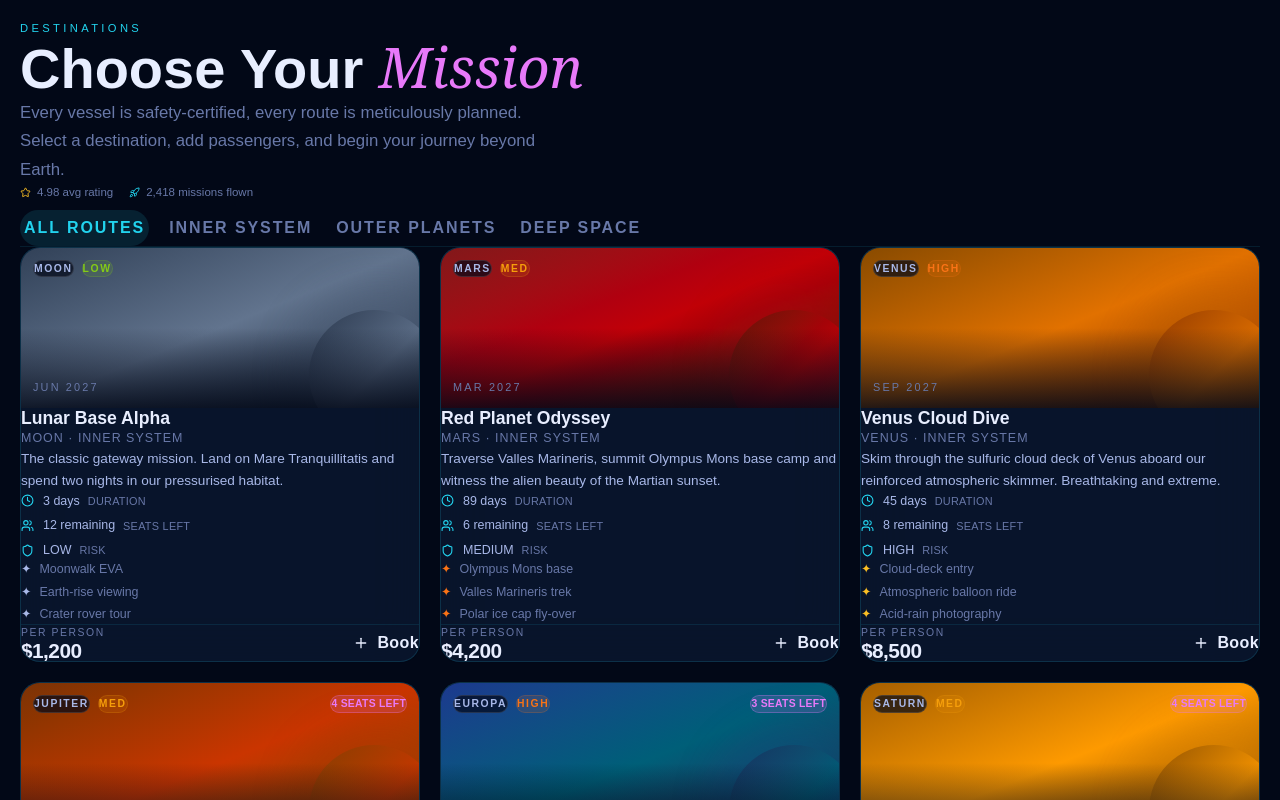
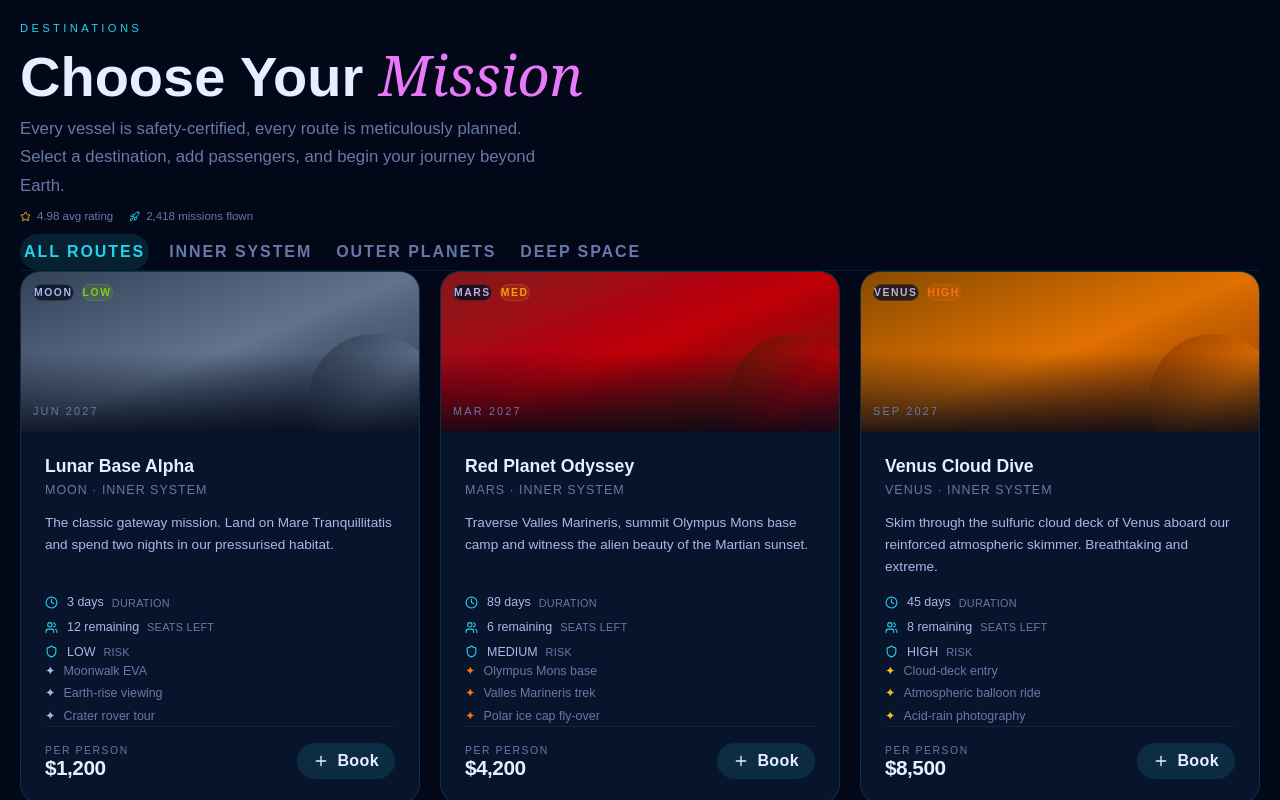
Before and after one commit to cp985/next-space-holidays, a Next.js app: page /shop in a window 1280 px wide. Shown: the top 800 px of the page. Built offline with nearby package versions, Linux system fonts and the light colour scheme.

Commit message:
fix shop page ui2

```diff
--- a/src/app/shop/page.tsx
+++ b/src/app/shop/page.tsx
@@ -287,7 +287,7 @@ const fmt = (n: number) =>
 // ─── Costanti di stile ────────────────────────────────────────────────────────
 
 // Layout
-const S_PAGE = cn("min-h-screen bg-[#020817] pb-100! sm:pb-6! p-5!");
+const S_PAGE = cn("min-h-screen bg-[#020817] pb-17! sm:pb-6! pt-5! px-5!");
 const S_INNER = cn("max-w-[1280px] mx-auto px-6 md:px-10 lg:px-16");
 
 // Header
@@ -379,8 +379,8 @@ export default function SpaceShop() {
 
   return (
     <main className={S_PAGE}>
-      <header>
-        <div className={cn(S_INNER, "pt-16 pb-10")}>
+      <header >
+        <div className={cn(S_INNER, "flex flex-col gap-2 pt-16 pb-10")}>
           <span className={S_LABEL}>Destinations</span>
           <h1 className={S_TITLE}>
             Choose Your <em className={S_TITLE_EM}>Mission</em>
@@ -494,7 +494,6 @@ export default function SpaceShop() {
                       <p>
                         {`${totalItems} ${totalItems === 1 ? "passenger" : "passengers"}`}
 
-
                       </p>
                     </div>
                   </div>
--- a/src/components/shop/CartDrawer.tsx
+++ b/src/components/shop/CartDrawer.tsx
@@ -58,14 +58,14 @@ export default function CartDrawer({
         <div
           className={cn(
             "flex items-center justify-between",
-            "px-6 py-5",
-            "border-b border-[rgba(34,211,238,0.15)]",
+            "px-6! py-5!",
+            "border-b! border-[rgba(34,211,238,0.15)]!",
           )}
         >
           <div>
             <span
               className={cn(
-                "block text-[0.65rem] tracking-[0.25em] uppercase text-[#22d3ee] mb-1",
+                "block text-[0.65rem] tracking-[0.25em] uppercase text-[#22d3ee]! mb-1!",
               )}
             >
               Mission Cart
@@ -80,8 +80,8 @@ export default function CartDrawer({
             onClick={onClose}
             className={cn(
               "w-9 h-9 rounded-full flex items-center justify-center",
-              "border border-[rgba(34,211,238,0.25)] bg-[rgba(34,211,238,0.08)]",
-              "text-[#6878a8] hover:text-[#e8eeff]",
+              "border border-[rgba(34,211,238,0.25)]! bg-[rgba(34,211,238,0.08)]!",
+              "text-[#6878a8]! hover:text-[#e8eeff]!",
               "transition-all duration-150 cursor-pointer",
             )}
           >
@@ -89,11 +89,11 @@ export default function CartDrawer({
           </Button>
         </div>
 
-        <div className={cn("flex-1 overflow-y-auto py-4 px-6 space-y-4")}>
+        <div className={cn("flex-1 overflow-y-auto py-4! px-6! space-y-4!")}>
           {items.length === 0 ? (
             <div
               className={cn(
-                "flex flex-col items-center justify-center h-full gap-4 py-20",
+                "flex flex-col items-center justify-center h-full gap-4! py-20!",
               )}
             >
               <Rocket size={40} className={cn("text-[#6878a8]")} />
@@ -110,14 +110,14 @@ export default function CartDrawer({
               <div
                 key={item.trip.id}
                 className={cn(
-                  "rounded-[14px] p-4",
-                  "border border-[rgba(34,211,238,0.15)]",
+                  "rounded-[14px] p-4!",
+                  "border border-[rgba(34,211,238,0.15)]!",
                   "bg-[rgba(15,31,61,0.5)]",
                   "backdrop-blur-sm",
                 )}
               >
                 <div
-                  className={cn("flex items-start justify-between gap-3 mb-3")}
+                  className={cn("flex items-start justify-between gap-3 mb-3!")}
                 >
                   <div>
                     <p
@@ -129,7 +129,7 @@ export default function CartDrawer({
                     </p>
                     <p
                       className={cn(
-                        "text-[0.72rem] text-[#6878a8] mt-0.5 tracking-wide uppercase",
+                        "text-[0.72rem] text-[#6878a8]! mt-0.5! tracking-wide uppercase",
                       )}
                     >
                       {item.trip.destination} · {item.trip.duration}
@@ -145,8 +145,8 @@ export default function CartDrawer({
                       onClick={() => onRemove(item.trip.id)}
                       className={cn(
                         "w-7 h-7 rounded-full flex items-center justify-center",
-                        "border border-[rgba(34,211,238,0.3)] bg-[rgba(34,211,238,0.06)]",
-                        "text-[#22d3ee] hover:bg-[rgba(34,211,238,0.18)] transition-all cursor-pointer",
+                        "border border-[rgba(34,211,238,0.3)]! bg-[rgba(34,211,238,0.06)]!",
+                        "text-[#22d3ee]! hover:bg-[rgba(34,211,238,0.18)]! transition-all cursor-pointer",
                       )}
                     >
                       <Minus size={11} />
@@ -163,13 +163,13 @@ export default function CartDrawer({
                       onClick={() => onAdd(item.trip.id)}
                       className={cn(
                         "w-7 h-7 rounded-full flex items-center justify-center",
-                        "border border-[rgba(34,211,238,0.3)] bg-[rgba(34,211,238,0.06)]",
-                        "text-[#22d3ee] hover:bg-[rgba(34,211,238,0.18)] transition-all cursor-pointer",
+                        "border border-[rgba(34,211,238,0.3)]! bg-[rgba(34,211,238,0.06)]!",
+                        "text-[#22d3ee]! hover:bg-[rgba(34,211,238,0.18)]! transition-all cursor-pointer",
                       )}
                     >
                       <Plus size={11} />
                     </Button>
-                    <span className={cn("text-[0.72rem] text-[#6878a8] ml-1")}>
+                    <span className={cn("text-[0.72rem] text-[#6878a8] ml-1!")}>
                       pax
                     </span>
                   </div>
@@ -185,7 +185,7 @@ export default function CartDrawer({
         {items.length > 0 && (
           <div
             className={cn(
-              "px-6 py-5 space-y-4",
+              "px-6! py-5! space-y-4!",
               "border-t border-[rgba(34,211,238,0.15)]",
               "bg-[rgba(2,8,23,0.6)]",
             )}
@@ -211,10 +211,10 @@ export default function CartDrawer({
               type="button"
               className={cn(
                 "w-full flex items-center justify-center gap-2",
-                "py-3.5 rounded-full",
-                "bg-[#22d3ee] text-[#020817]",
+                "py-3.5! rounded-full",
+                "bg-[#22d3ee]! text-[#020817]!",
                 "font-bold text-[0.9rem] tracking-[0.08em] uppercase",
-                "hover:bg-[#67e8f9] transition-all duration-200",
+                "hover:bg-[#67e8f9]! transition-all duration-200",
                 "cursor-pointer",
               )}
             >
@@ -227,7 +227,7 @@ export default function CartDrawer({
               onClick={onClear}
               className={cn(
                 "w-full text-center text-[0.72rem] text-[#6878a8]",
-                "hover:text-[#a8b8e8] transition-colors duration-150 cursor-pointer",
+                "hover:text-[#a8b8e8]! transition-colors duration-150 cursor-pointer",
                 "tracking-wide",
               )}
             >
--- a/src/components/shop/TripCard.tsx
+++ b/src/components/shop/TripCard.tsx
@@ -21,11 +21,11 @@ const S_CARD = cn(
   "hover:-translate-y-1",
 );
 const S_CARD_VISUAL = cn("relative h-[160px] w-full overflow-hidden");
-const S_CARD_BODY   = cn("flex flex-col flex-1 p-6");
-const S_CARD_NAME   = cn("text-[1.1rem] font-bold text-[#e8eeff] leading-tight mb-1");
-const S_CARD_DEST   = cn("text-[0.78rem] text-[#6878a8] mb-3 tracking-[0.08em] uppercase");
-const S_CARD_DESC   = cn("text-[0.85rem] text-[#a8b8e8] font-light leading-[1.6] mb-4 flex-1");
-const S_DIVIDER     = cn("border-t border-[rgba(34,211,238,0.1)] mt-auto pt-4");
+const S_CARD_BODY   = cn("flex flex-col flex-1 p-6!");
+const S_CARD_NAME   = cn("text-[1.1rem] font-bold text-[#e8eeff] leading-tight mb-1!");
+const S_CARD_DEST   = cn("text-[0.78rem] text-[#6878a8] mb-3! tracking-[0.08em] uppercase");
+const S_CARD_DESC   = cn("text-[0.85rem] text-[#a8b8e8] font-light leading-[1.6] mb-4! flex-1");
+const S_DIVIDER     = cn("border-t border-[rgba(34,211,238,0.1)] mt-auto! pt-4!");
 
 export default function TripCard({
   trip,
@@ -73,10 +73,8 @@ export default function TripCard({
           )}
         />
 
-        {/* Overlay scuro per leggibilità testo */}
         <div className={cn("absolute inset-0 bg-gradient-to-t from-[rgba(2,8,23,0.85)] via-transparent to-transparent")} />
 
-        {/* Badge zona + rischio */}
         <div className={cn("absolute top-3 left-3 flex items-center gap-2")}>
           <span
             className={cn(
@@ -91,7 +89,6 @@ export default function TripCard({
           <RiskBadge risk={trip.risk} />
         </div>
 
-        {/* Seats rimasti */}
         {trip.seats <= 4 && (
           <span
             className={cn(
@@ -105,7 +102,6 @@ export default function TripCard({
           </span>
         )}
 
-        {/* Nome destinazione in basso */}
         <div className={cn("absolute bottom-3 left-3")}>
           <p className={cn("text-[0.68rem] tracking-[0.2em] uppercase text-[#6878a8]")}>
             {trip.departure}
@@ -113,21 +109,18 @@ export default function TripCard({
         </div>
       </div>
 
-      {/* ── Body ───────────────────────────────────────────────────────── */}
       <div className={S_CARD_BODY}>
         <h3 className={S_CARD_NAME}>{trip.name}</h3>
         <p className={S_CARD_DEST}>{trip.destination} · {trip.zone === "deep" ? "Deep Space" : trip.zone === "inner" ? "Inner System" : "Outer Planets"}</p>
 
         <p className={S_CARD_DESC}>{trip.description}</p>
 
-        {/* Stats */}
         <div className={cn("flex flex-col gap-1.5 mb-4")}>
           <StatRow icon={<Clock size={13} />} label="Duration"   value={trip.duration} />
           <StatRow icon={<Users size={13} />} label="Seats left" value={`${trip.seats} remaining`} />
           <StatRow icon={<Shield size={13} />} label="Risk" value={trip.risk} />
         </div>
 
-        {/* Highlights */}
         <div className={cn("flex flex-col gap-1 mb-5")}>
           {trip.highlights.map((h) => (
             <div key={h} className={cn("flex items-start gap-2 text-[0.78rem] text-[#6878a8]")}>
@@ -137,7 +130,6 @@ export default function TripCard({
           ))}
         </div>
 
-        {/* Footer prezzo + CTA */}
         <div className={cn(S_DIVIDER, "flex items-end justify-between gap-3")}>
           <div>
             <p className={cn("text-[0.65rem] tracking-[0.15em] uppercase text-[#6878a8] mb-0.5")}>
@@ -148,7 +140,6 @@ export default function TripCard({
             </p>
           </div>
 
-          {/* Controllo quantità */}
           {inCart ? (
             <div className={cn("flex items-center gap-2")}>
               <Button
@@ -183,10 +174,10 @@ export default function TripCard({
               onClick={onAdd}
               className={cn(
                 "flex items-center gap-2",
-                "px-4 py-2 rounded-full",
-                "bg-[rgba(34,211,238,0.12)] border border-[rgba(34,211,238,0.35)]",
+                "px-4! py-2! rounded-full",
+                "bg-[rgba(34,211,238,0.12)]! border border-[rgba(34,211,238,0.35)]!",
                 "text-[#22d3ee] text-[0.78rem] font-semibold tracking-wide",
-                "hover:bg-[rgba(34,211,238,0.22)] hover:border-[rgba(34,211,238,0.6)]",
+                "hover:bg-[rgba(34,211,238,0.22)]! hover:border-[rgba(34,211,238,0.6)]!",
                 "transition-all duration-200 cursor-pointer",
               )}
             >
```
